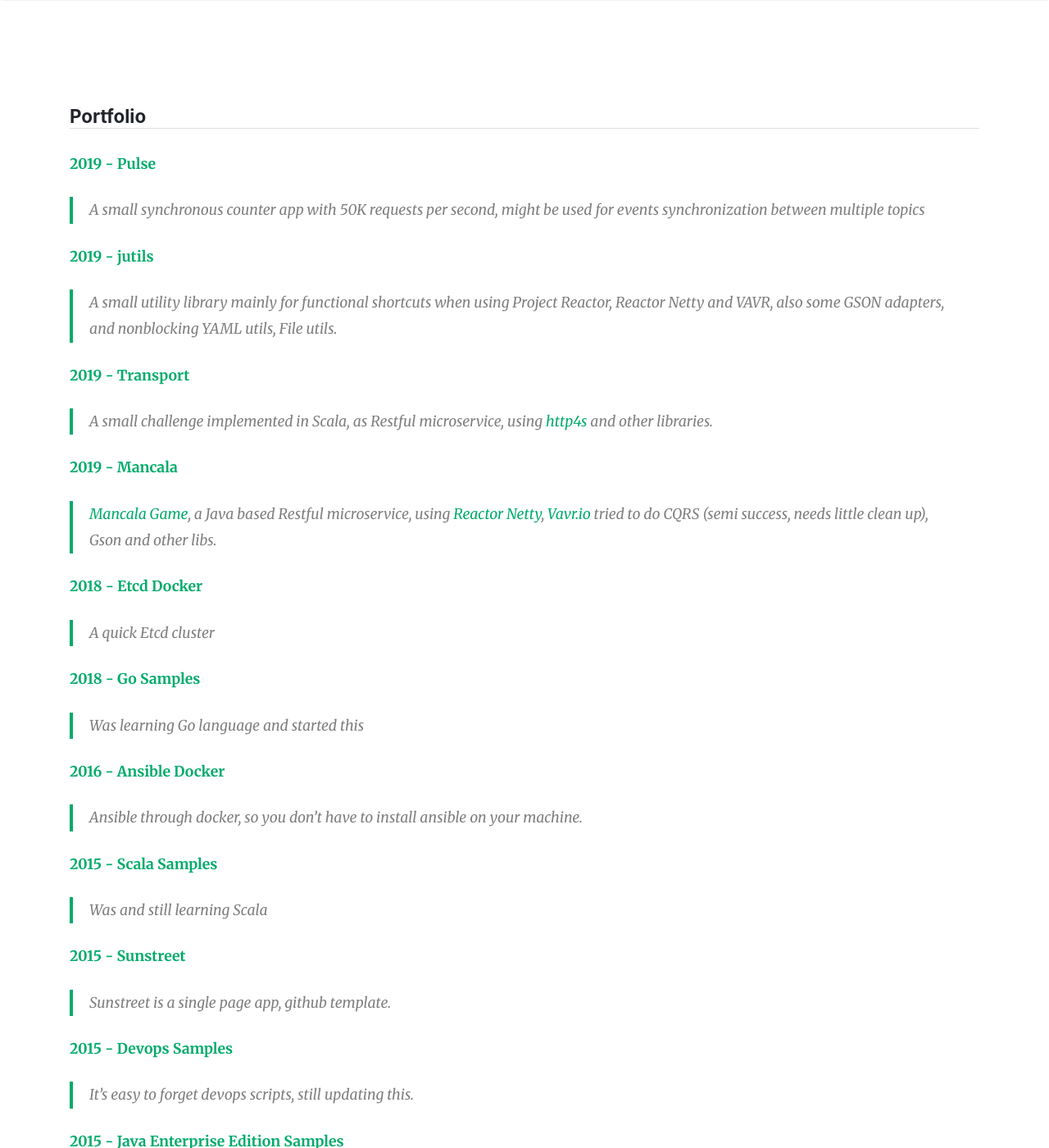
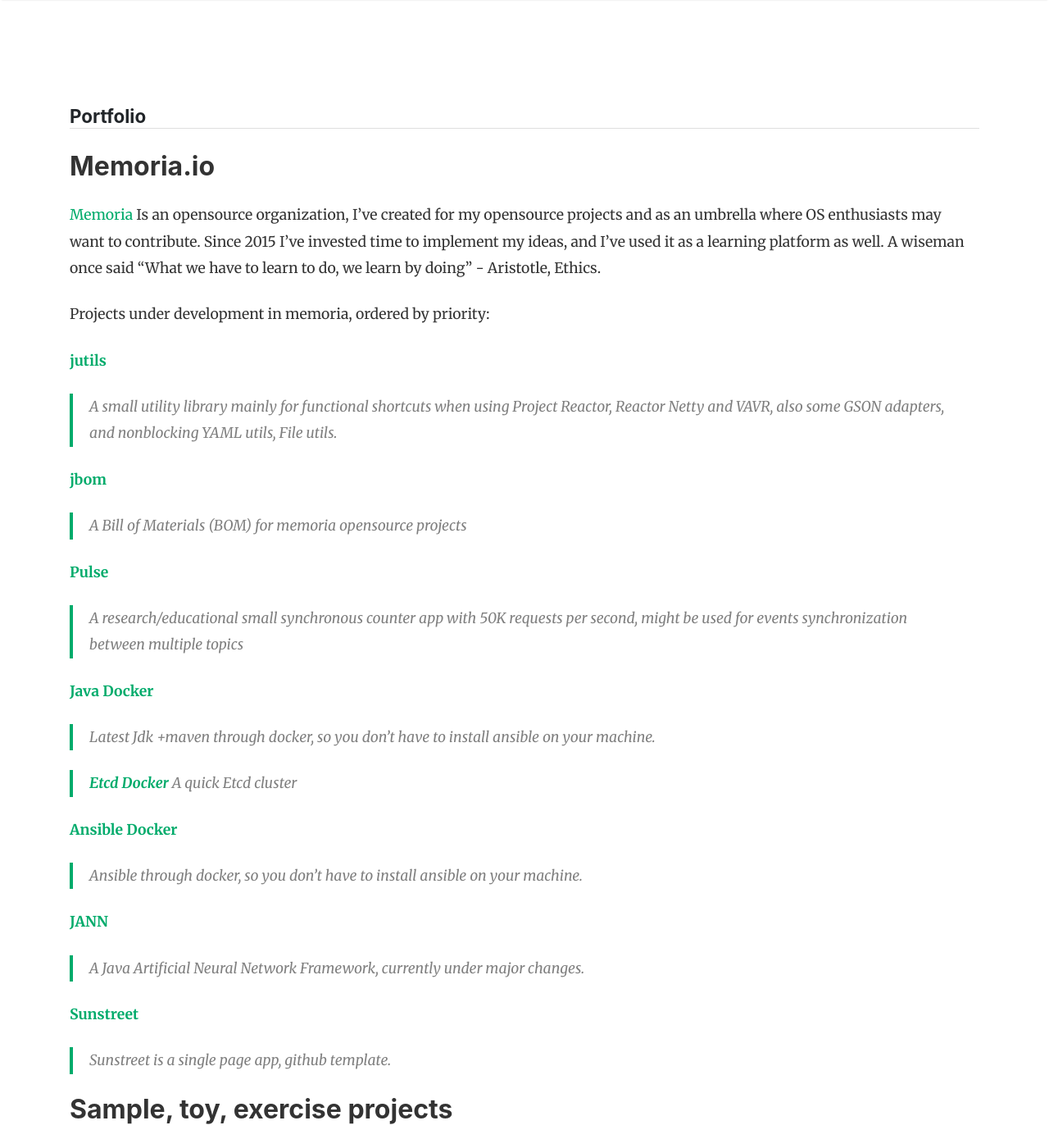
Before and after one commit to IsmailMarmoush/ismailmarmoush.github.io, a Jekyll site: the page built from portfolio.md, in a window 1280 px wide and 1400 px high. Shown: the whole window at 82% size. Built offline with Jekyll 4.4.1, drawn with Linux system fonts in a browser that asks for light colours; nearby versions of some CDN libraries; comment, search, counter and statistics services are not loaded; some of the changed text lies outside the part shown.

Commit message:
updating portfolio with memoria projects

```diff
--- a/portfolio.md
+++ b/portfolio.md
@@ -3,12 +3,41 @@
 title: Portfolio
 comments: false
 ---
-**[2019 - Pulse](https://github.com/IsmailMarmoush/pulse)**
-> A small synchronous counter app with 50K requests per second, might be used for events synchronization between multiple topics
 
-**[2019 - jutils](https://github.com/IsmailMarmoush/jutils)**
+## Memoria.io
+[Memoria](https://memoria.io) Is an opensource organization, I've created for my opensource projects and as an umbrella where OS enthusiasts may want to contribute.
+Since 2015 I've invested time to implement my ideas, and I've used it as a learning platform as well.
+A wiseman once said "What we have to learn to do, we learn by doing" - Aristotle, Ethics.
+
+Projects under development in memoria, ordered by priority:
+
+**[jutils](https://github.com/memoria-io/jutils)**
 > A small utility library mainly for functional shortcuts when using Project Reactor, Reactor Netty and VAVR,
 > also some GSON adapters, and nonblocking YAML utils, File utils.
+
+**[jbom](https://github.com/memoria-io/jbom)**
+> A Bill of Materials (BOM) for memoria opensource projects
+
+**[Pulse](https://github.com/memoria-io/pulse)**
+> A research/educational small synchronous counter app with 50K requests per second, might be used for events synchronization between multiple topics
+
+**[Java Docker](https://github.com/memoria-io/ansible-docker)**
+> Latest Jdk +maven through docker, so you don't have to install ansible on your machine.
+
+>**[Etcd Docker](https://github.com/memoria-io/etcd-docker)**
+> A quick Etcd cluster
+
+**[Ansible Docker](https://github.com/memoria-io/ansible-docker)**
+> Ansible through docker, so you don't have to install ansible on your machine.
+
+**[JANN](https://github.com/memoria-io/jann)**
+> A Java Artificial Neural Network Framework, currently under major changes.
+
+**[Sunstreet](https://github.com/memoria-io/sunstreet)**
+> Sunstreet is a single page app, github template.
+
+## Sample, toy, exercise projects
+The following repositories can be found [here](https://github.com/IsmailMarmoush?tab=repositories) under my personal github
 
 **[2019 - Transport](https://github.com/IsmailMarmoush/transport)**
 > A small challenge implemented in Scala, as Restful microservice, using [http4s](https://http4s.org/) and other libraries.
@@ -18,20 +47,11 @@
 > using [Reactor Netty](https://projectreactor.io/), [Vavr.io](https://Vavr.io)
 > tried to do CQRS (semi success, needs little clean up), Gson and other libs.
 
-**[2018 - Etcd Docker](https://github.com/IsmailMarmoush/etcd-docker)**
-> A quick Etcd cluster
-
 **[2018 - Go Samples](https://github.com/IsmailMarmoush/go-samples)**
 > Was learning Go language and started this
 
-**[2016 - Ansible Docker](https://github.com/IsmailMarmoush/ansible-docker)**
-> Ansible through docker, so you don't have to install ansible on your machine.
-
 **[2015 - Scala Samples](https://github.com/IsmailMarmoush/scala-samples)**
 > Was and still learning Scala
-
-**[2015 - Sunstreet](https://github.com/ismailMarmoush/sunstreet)**
-> Sunstreet is a single page app, github template.
 
 **[2015 - Devops Samples](https://github.com/IsmailMarmoush/devops-samples)**
 > It's easy to forget devops scripts, still updating this.
```
Also changed, not shown: other parts of portfolio.md (+0 -6 lines).
